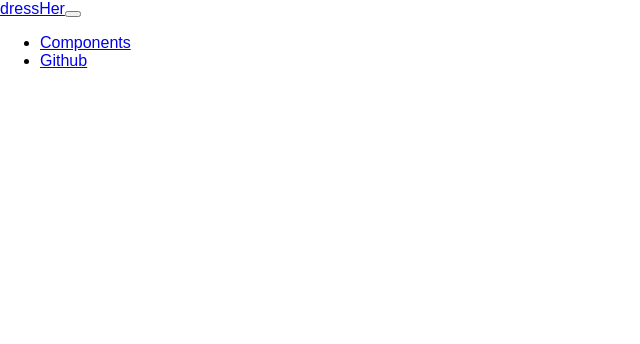
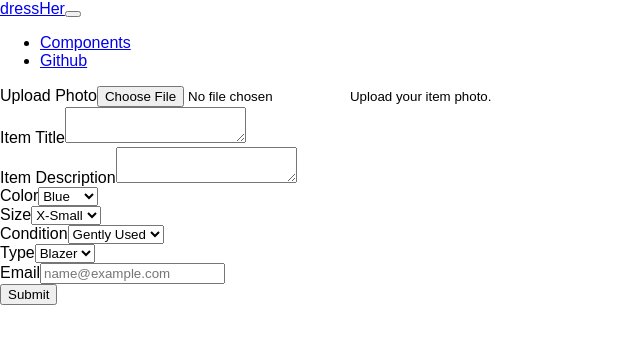
Before and after one commit to chelseymarie6/dressHer, a React (Create React App) app in the folder client/: page /main in a window 1280 px wide. Shown: the top 344 px of the page, without its empty margins (0-640 px from the left). Built offline with nearby package versions, Linux system fonts and the light colour scheme.

Commit message:
upload page

```diff
--- a/client/src/pages/Main.js
+++ b/client/src/pages/Main.js
@@ -1,6 +1,7 @@
 import React, { Component } from 'react';
 import { Container, Row } from 'reactstrap';
 import Navigation from './Navigation';
+import Upload from './Upload';
 
 class Main extends Component {
     render() {
@@ -11,6 +12,13 @@ class Main extends Component {
                     <Navigation />
                 </Row>
             </Container>
+
+            <Container>
+                <Row>
+                    <Upload />
+                </Row>
+            </Container>
+
     </div>
     );
   }
--- /dev/null
+++ b/client/src/pages/Upload.js
@@ -0,0 +1,75 @@
+import React, { Component } from 'react';
+import { Button, Form, FormGroup, Label, Input, FormText } from 'reactstrap';
+
+class Upload extends Component {
+  render() {
+    return (
+      <Form>
+         <FormGroup>
+          <Label for="exampleFile">Upload Photo</Label>
+          <Input type="file" name="file" id="itemPhoto" />
+          <FormText color="muted">
+            Upload your item photo.
+          </FormText>
+        </FormGroup>
+         <FormGroup>
+          <Label for="exampleText">Item Title</Label>
+          <Input type="textarea" name="text" id="itemTitle" />
+        </FormGroup>
+
+        <FormGroup>
+          <Label for="exampleText">Item Description</Label>
+          <Input type="textarea" name="text" id="itemDescription" />
+        </FormGroup>
+
+        <FormGroup>
+          <Label for="exampleSelect">Color</Label>
+          <Input type="select" name="select" id="itemColor">
+            <option>Blue</option>
+            <option>Black</option>
+            <option>Brown</option>
+            <option>Grey</option>
+            <option>White</option>
+            <option>Other</option>
+          </Input>
+        </FormGroup>
+        <FormGroup>
+          <Label for="exampleSelect">Size</Label>
+          <Input type="select" name="select" id="itemSize">
+            <option>X-Small</option>
+            <option>Small</option>
+            <option>Medium</option>
+            <option>Large</option>
+            <option>X-Large</option>
+          </Input>
+        </FormGroup>
+        <FormGroup>
+          <Label for="exampleSelect">Condition</Label>
+          <Input type="select" name="select" id="itemCondition">
+            <option>Gently Used</option>
+            <option>Almost New</option>
+            <option>Brand New</option>
+          </Input>
+        </FormGroup>
+           <FormGroup>
+          <Label for="exampleSelect">Type</Label>
+          <Input type="select" name="select" id="itemType">
+            <option>Blazer</option>
+            <option>Dress</option>
+            <option>Pants</option>
+            <option>Shoes</option>
+            <option>Skirt</option>
+          </Input>
+        </FormGroup>
+        <FormGroup>
+          <Label for="exampleEmail">Email</Label>
+          <Input type="email" name="email" id="userEmail" placeholder="name@example.com" />
+        </FormGroup>
+
+        <Button>Submit</Button>
+      </Form>
+    );
+  }
+}
+
+export default Upload;
```
